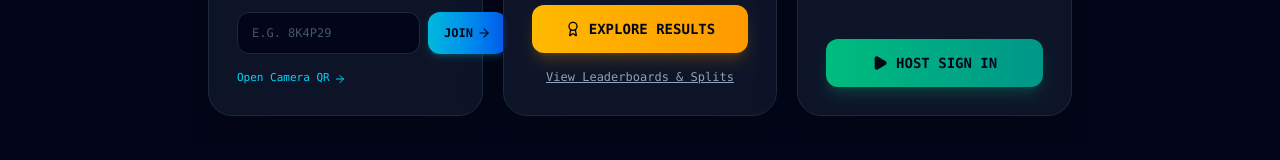
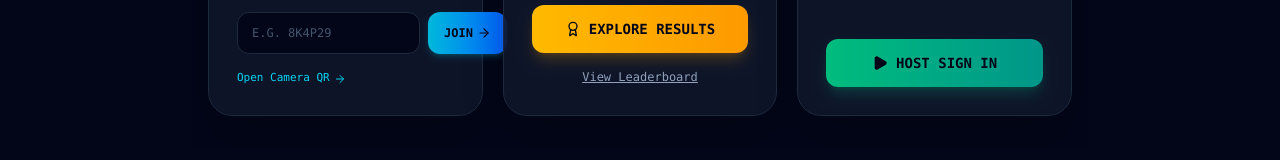
Before and after one commit to jat4/mohandagar, a React (Vite) app: page /home in a window 1280 px wide. Shown: the part 735-895 px from the top of the page. Built offline with nearby package versions, Linux system fonts and the light colour scheme; no server answers; the database is empty.

Commit message:
refactor: update leaderboard navigation path
Adjust the results link to point to the specific leaderboard route for better consistency.

```diff
--- a/src/pages/HomePage.tsx
+++ b/src/pages/HomePage.tsx
@@ -141,8 +141,8 @@ export const HomePage: React.FC = () => {
                 <span>EXPLORE RESULTS</span>
               </Link>
               <div className="text-center">
-                <Link to="/results" className="text-xs font-mono text-slate-400 hover:text-amber-400 underline">
-                  View Leaderboards & Splits
+                <Link to="/results/leaderboard" className="text-xs font-mono text-slate-400 hover:text-amber-400 underline">
+                  View Leaderboard
                 </Link>
               </div>
             </div>
```
